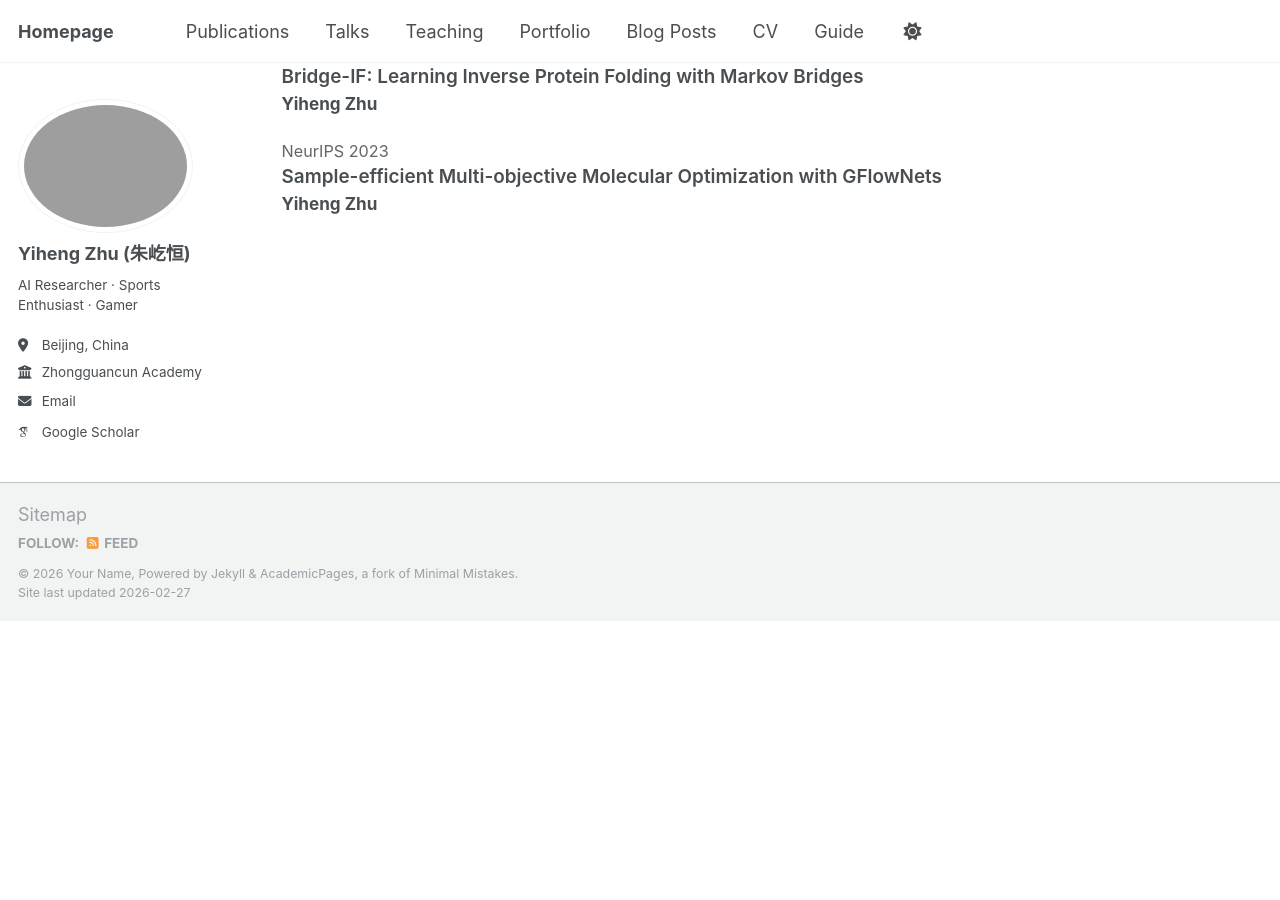
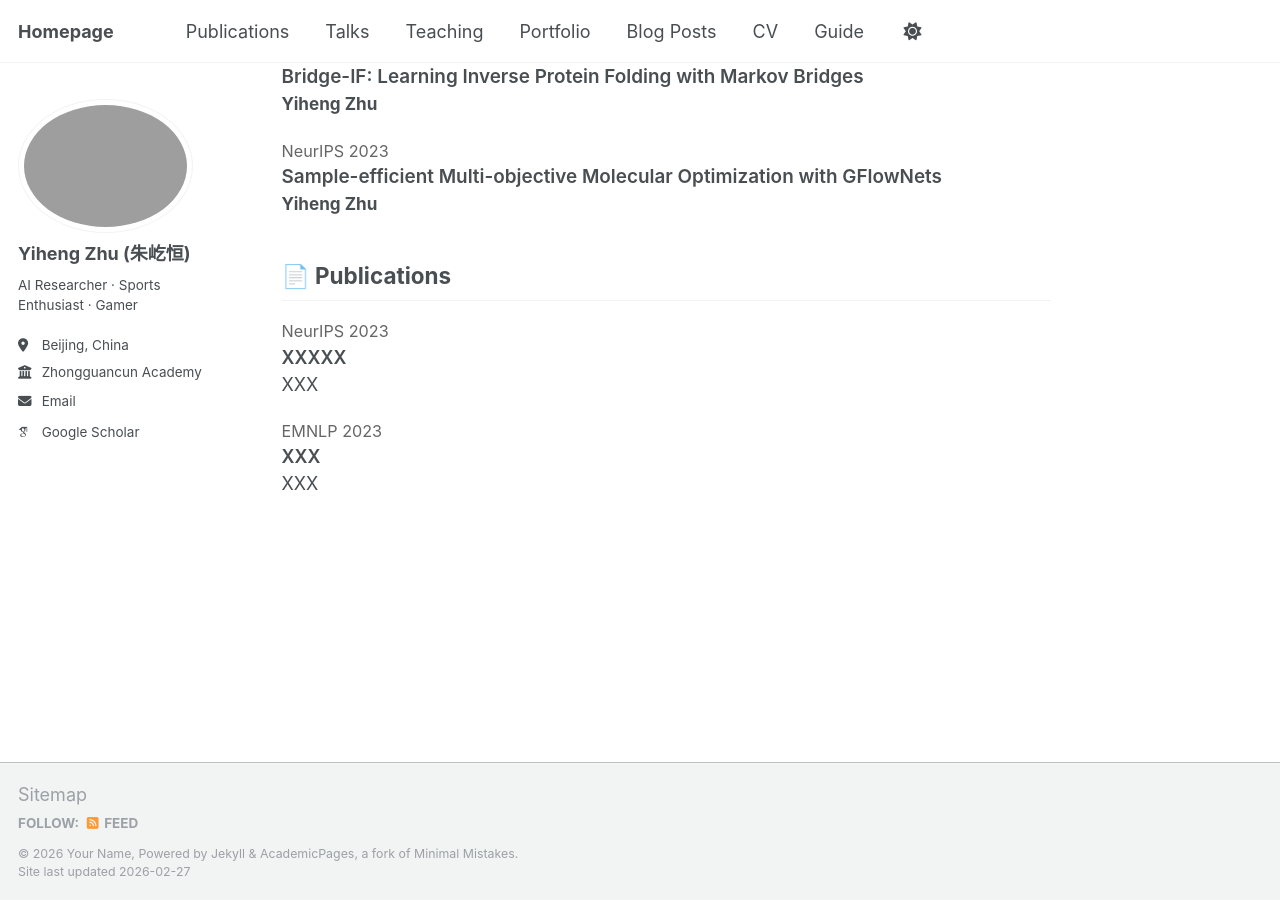
Before and after one commit to derrickzhu147/derrickzhu147.github.io, a Jekyll site: the page built from _pages/about.md, in a window 1280 px wide and 900 px high, scrolled down 766 px. Built offline with Jekyll 4.4.1, drawn with Linux system fonts in a browser that asks for light colours; some web fonts are replaced; a script that is not in the unit is left out; before the commit the page ends 1386 px from its top, so only the background shows below that.

Commit message:
Update about.md

```diff
--- a/_pages/about.md
+++ b/_pages/about.md
@@ -46,6 +46,30 @@ Selected Publications
   </div>
 </div>
 
+<h2>📄 Publications</h2>
+
+<ul style="list-style:none; padding-left:0;">
+  <li style="margin-bottom:1.2em;">
+    <div style="font-size:0.9em; color:#666;">NeurIPS 2023</div>
+    <div style="font-weight:600;">
+      XXXXX
+    </div>
+    <div>
+      XXX
+    </div>
+  </li>
+
+  <li style="margin-bottom:1.2em;">
+    <div style="font-size:0.9em; color:#666;">EMNLP 2023</div>
+    <div style="font-weight:600;">
+      XXX
+    </div>
+    <div>
+      XXX
+    </div>
+  </li>
+</ul>
+
 <div style="text-align:center; width: 320px; margin: 0 auto;">
   <script
     type="text/javascript"
```
